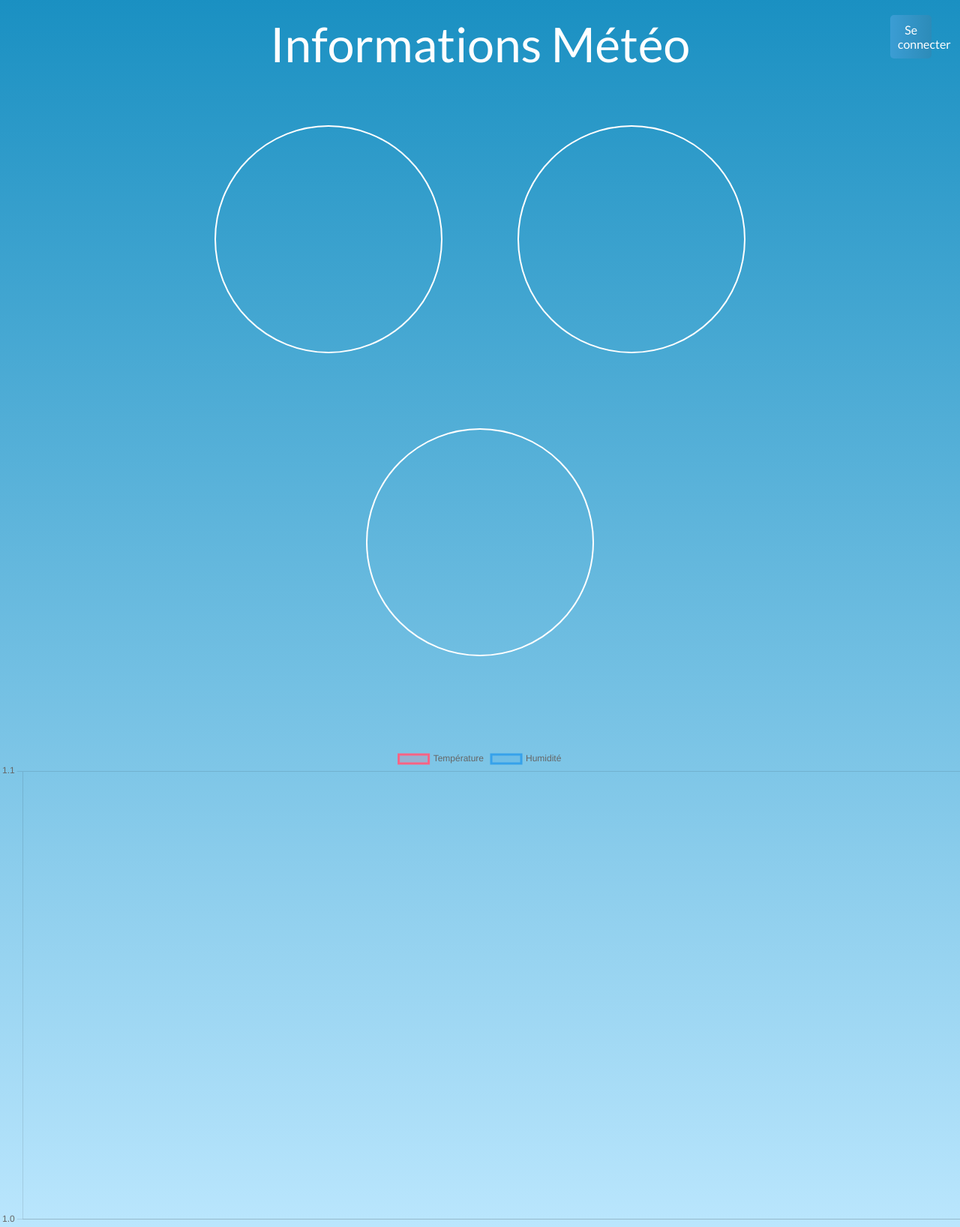
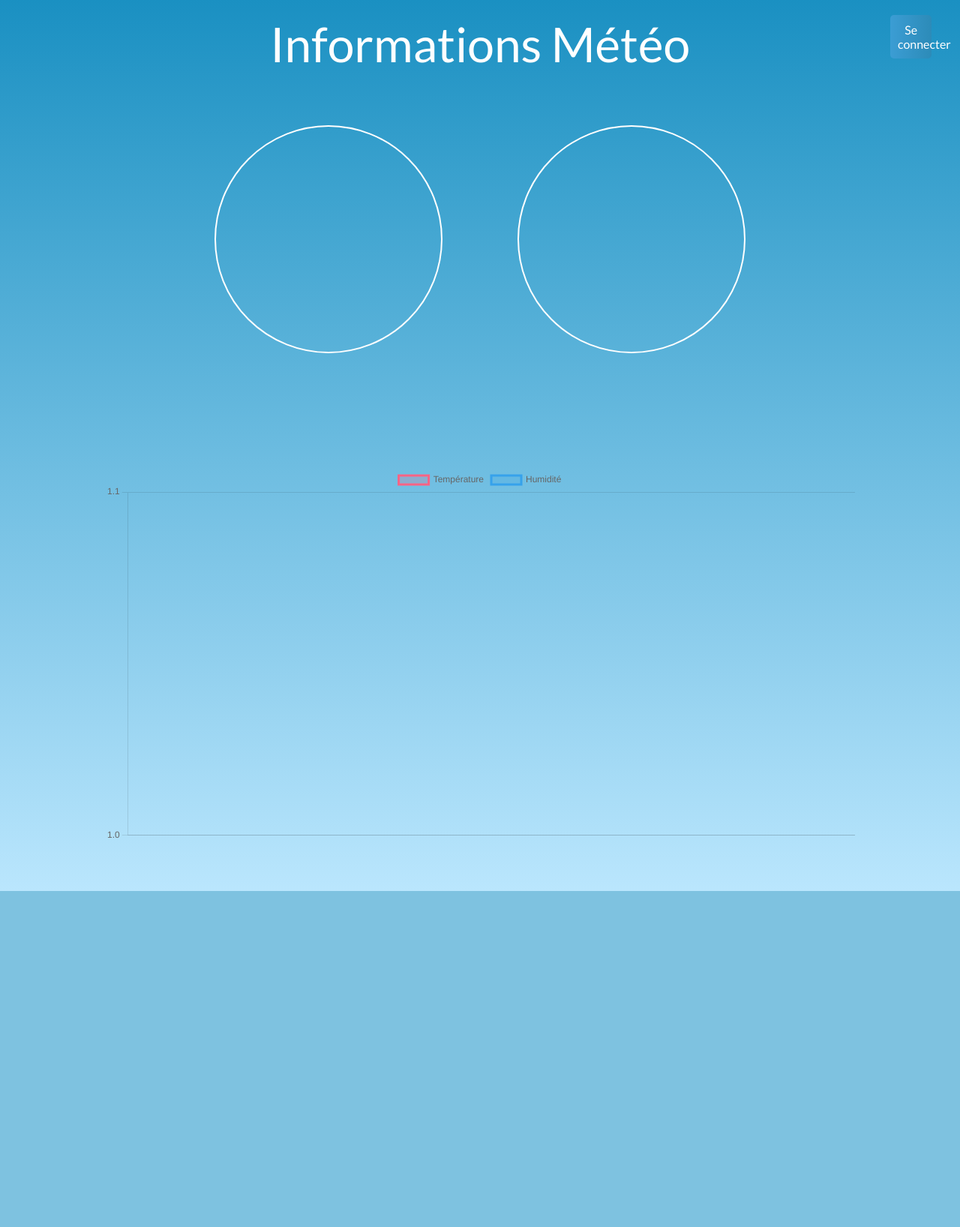
Before and after one commit to malo-gueguen/Temperature_Humidity_Sensor_IOT_Project__, a PHP site: page / in a window 1280 px wide. Shown: the whole page at 75% size. After the commit the page ends 1188 px from the top, so only its background shows below. Run offline with PHP 8.4, Linux system fonts and the light colour scheme.

Commit message:
fix problem responsive chart and position

```diff
--- a/index.html
+++ b/index.html
@@ -14,36 +14,24 @@
             <h1>Informations Météo</h1>
             <div id="time"></div>
         </div>
-
         <div class="login-container" id="login_box">
             <form id="loginForm">
-                <!-- <input id="inputUser" type="text" placeholder="Nom d'utilisateur" required />
-                <input id="inputPassword" type="password" placeholder="Mot de passe" required /> -->
-                <button id="sendButton" type="button">Se connecter</button>
+                <button id="loginButton" type="button">Se connecter</button>
               </form>
               <button id="logoutButton">Se déconnecter</button>
           </div>
     </header>
     <section class="container">
         <section class="container-data">
-            <section class="cercle">
+            <div class="cercle">
                 <p id="temp"> </p>
                 <div id="message"></div>
-            </section>
+            </div>
             <div class="cercle" id="humContainer">
-                <div>
                     <p id="hum"></p>
                     <div id="message2"></div>
-                </div>
-
             </div>
         </section>
-        <div class="cercle" id="humContainer">
-          <div>
-            <p id="hum"></p>
-            <div id="message2"></div>
-          </div>
-        </div>
       </section>
       <section class="chart">
         <div class="dataChange-container hidden" id="nbDataSelector">
@@ -56,7 +44,9 @@
             max="500"
           />
         </div>
-        <canvas id="myChart" width="800" height="400"></canvas>
+        <div class="chart-wrapper">
+          <canvas id="myChart"></canvas>
+        </div>
       </section>
     </section>
 
--- a/modal.css
+++ b/modal.css
@@ -4,7 +4,7 @@
     font-family: "Lato", sans-serif;
     font-weight: 400;
     font-style: normal;
-  }
+}
 
 #container{
 
--- a/modal.js
+++ b/modal.js
@@ -25,3 +25,7 @@ async function fetchConnexion() {
         console.error("Error in fetchConnexion: ", error);
     }
 }
+
+connexion.addEventListener("click", function() {
+    fetchConnexion();
+  });
--- a/script.js
+++ b/script.js
@@ -149,7 +149,6 @@ function createGraph() {
   console.log("Création du graphique");
   chart = new Chart(ctx, {
     type: "line",
-
     data: {
       labels: valeurTime,
       datasets: [
@@ -235,14 +234,14 @@ Notification.requestPermission().then((permission) => {
   }
 });
 
-// function createNotification() {
-//   const img = "/benjouk.jpg";
-//   const text = "Il fait chaud";
-//   const notification = new Notification("Le temps est : ",{
-//     body: text,
-//     icon: img,
-//   });
-// }
+function createNotification() {
+  const img = "/benjouk.jpg";
+  const text = "Il fait chaud";
+  const notification = new Notification("Le temps est : ",{
+    body: text,
+    icon: img,
+  });
+}
 
 function notification(){
   if (!permissionGranted) {
@@ -260,13 +259,8 @@ function notification(){
     createNotification();
 }
 }
-// sendButton.addEventListener("click", function() {
-//   fetchConnexion();
-//   });
-
 
 logoutButton.addEventListener("click", async function() {
-
   logoutButton.style.display = "none";
   loginForm.style.display = "block";
   nbDataSelector.classList.add("hidden");
--- a/style.css
+++ b/style.css
@@ -36,15 +36,13 @@
   font-family: "Lato", sans-serif;
   font-weight: 400;
   font-style: normal;
-
 }
 
 
 body {
   background: linear-gradient(rgb(26, 144, 194), rgb(186, 230, 253));
   color: white;
-  height: 100%;
-  width: 100%;
+
   background-size: cover;
 }
 
@@ -144,7 +142,17 @@ input{
   margin-right: 20px;
 }
 
+.chart-wrapper {
+  max-width: 1000px;  /* Largeur max souhaitée */
+  margin: 0 auto;
+  margin-bottom: 2rem;
+  padding: 2rem;
+}
 
+.chart-wrapper canvas {
+  width: 100%;
+  height: auto;
+}
 
 @media (max-width: 1100px) {
   header {
```
